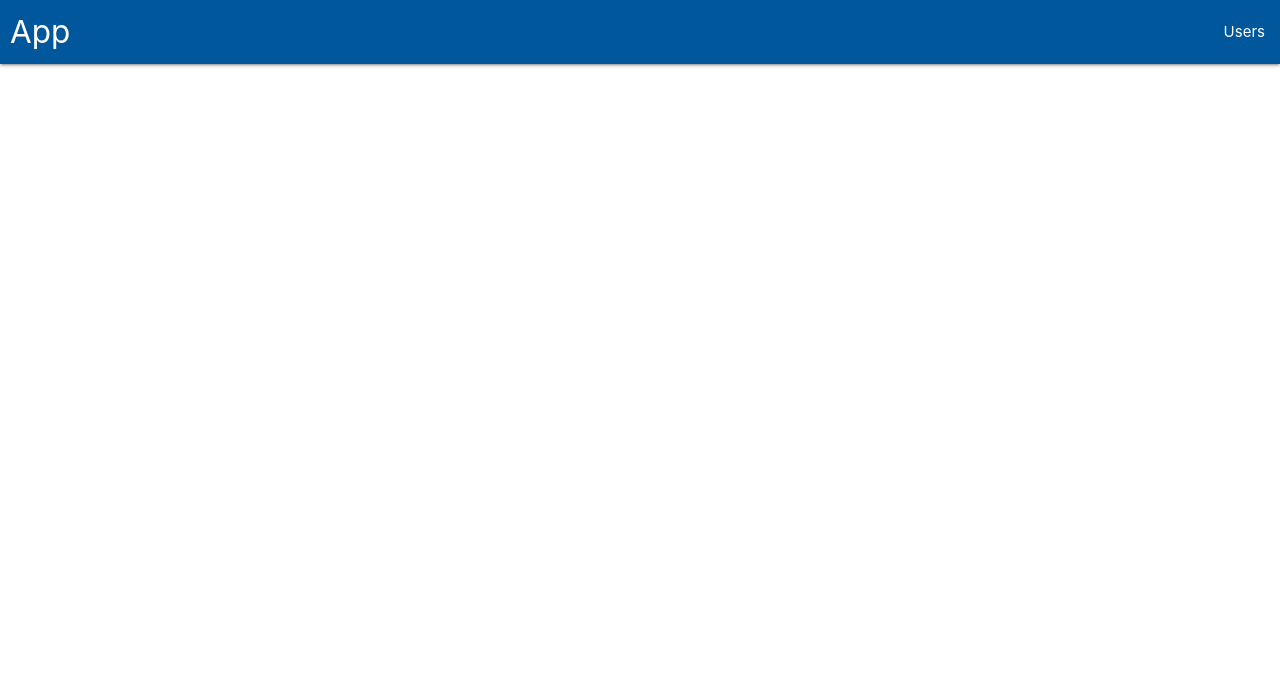
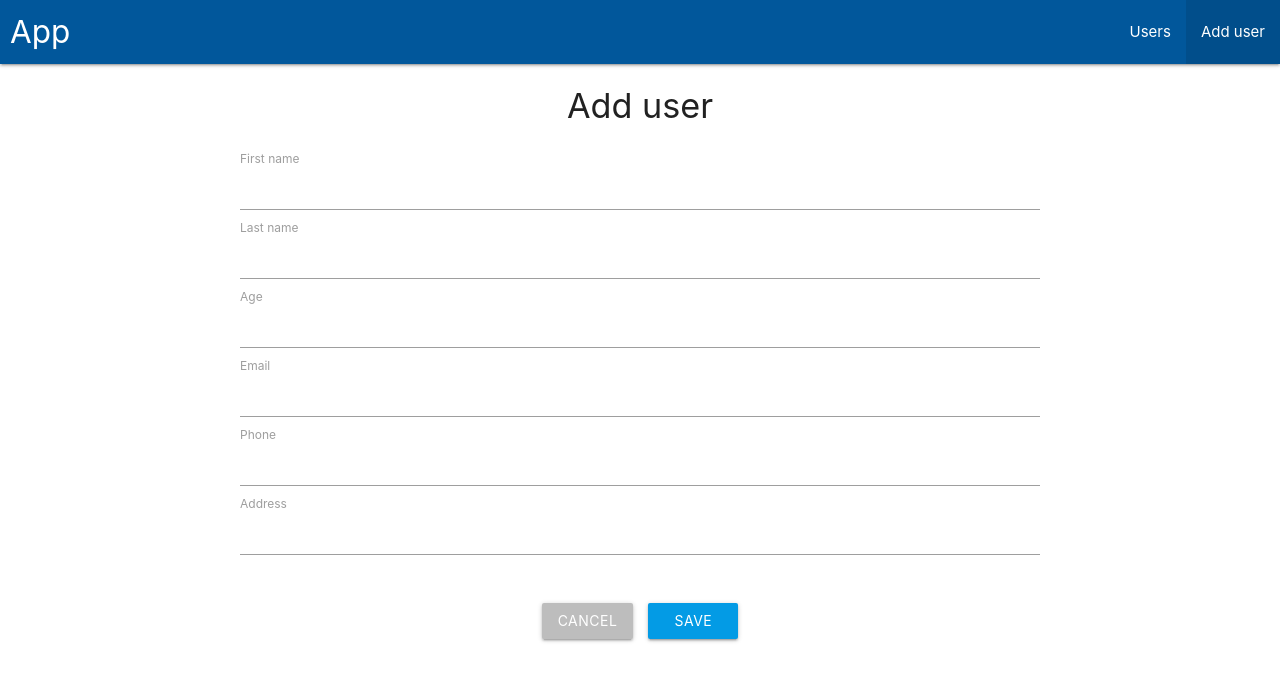
Before and after one commit to Ex-Zy/admin, a Vue app: page /add in a window 1280 px wide. Shown: the top 680 px of the page. Built offline with nearby package versions, Linux system fonts and the light colour scheme.

Commit message:
page add user

```diff
--- a/src/App.vue
+++ b/src/App.vue
@@ -25,6 +25,10 @@ export default {
         {
           path: "/users",
           title: "Users"
+        },
+        {
+          path: "/add",
+          title: "Add user"
         }
       ]
     };
--- a/src/router.js
+++ b/src/router.js
@@ -2,6 +2,7 @@ import Vue from "vue";
 import Router from "vue-router";
 import Users from "@/views/Users.vue";
 import Edit from "@/views/Edit.vue";
+import Add from "@/views/Add.vue";
 
 Vue.use(Router);
 
@@ -19,6 +20,11 @@ export default new Router({
       path: "/users",
       name: "users",
       component: Users
+    },
+    {
+      path: "/add",
+      name: "add",
+      component: Add
     }
   ]
 });
--- a/src/views/About.vue
+++ /dev/null
@@ -1,6 +0,0 @@
-<template>
-  <div class="about">
-    <h1>This is an about page</h1>
-    <button class="waves-effect waves-light btn-small">Button</button>
-  </div>
-</template>
--- /dev/null
+++ b/src/views/Add.vue
@@ -0,0 +1,73 @@
+<template>
+  <div class="page">
+    <h4 class="center-align">Add user</h4>
+
+    <v-form
+      v-model="user"/>
+
+    <div class="buttons-wrp">
+      <v-button type="secondary">Cancel</v-button>
+      <v-button type="primary">Save</v-button>
+    </div>
+
+  </div>
+</template>
+
+<script>
+// import axios from "axios";
+import VForm from "@/components/v-form.vue";
+import VAlert from "@/components/v-alert.vue";
+import VButton from "@/components/v-button.vue";
+
+const emptyUser = {
+  id: "",
+  isActive: "",
+  balance: "",
+  picture: "",
+  age: "",
+  accessLevel: "",
+  firstName: "",
+  lastName: "",
+  company: "",
+  email: "",
+  phone: "",
+  address: "",
+  about: "",
+  registered: ""
+};
+
+export default {
+  name: "Add",
+  components: {
+    VForm,
+    VAlert,
+    VButton
+  },
+  data() {
+    return {
+      user: null
+    };
+  },
+  created() {
+    this.mergeUser();
+  },
+  methods: {
+    mergeUser() {
+      this.user = Object.assign({}, emptyUser);
+    },
+    redirectToUsers() {
+      this.$router.push("/users");
+    }
+  }
+};
+</script>
+
+<style lang="scss" scoped>
+.buttons-wrp {
+  text-align: center;
+  padding: 0 0 40px;
+  .btn + .btn {
+    margin-left: 15px;
+  }
+}
+</style>
```
